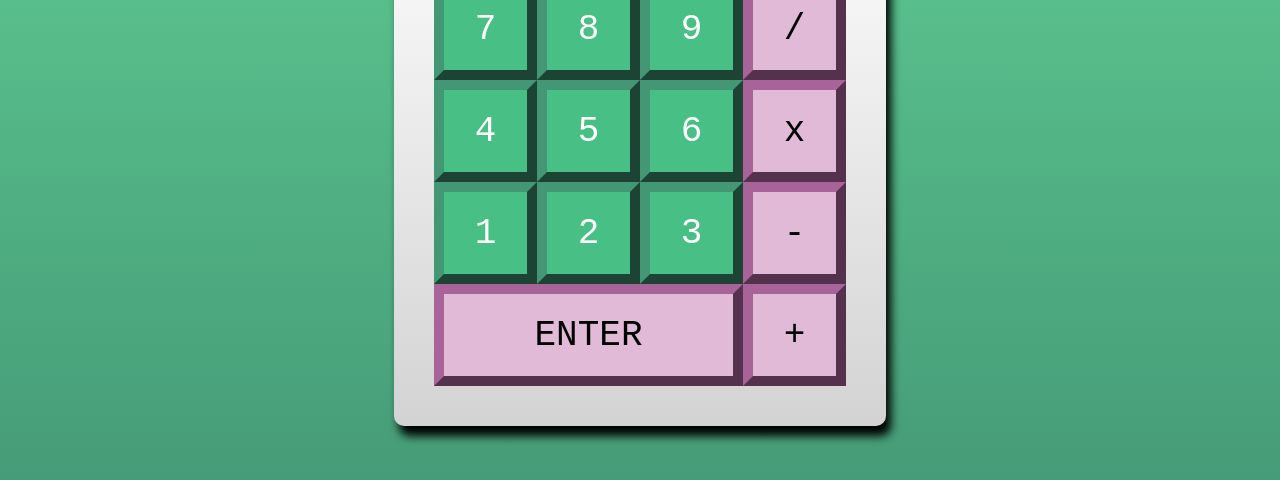
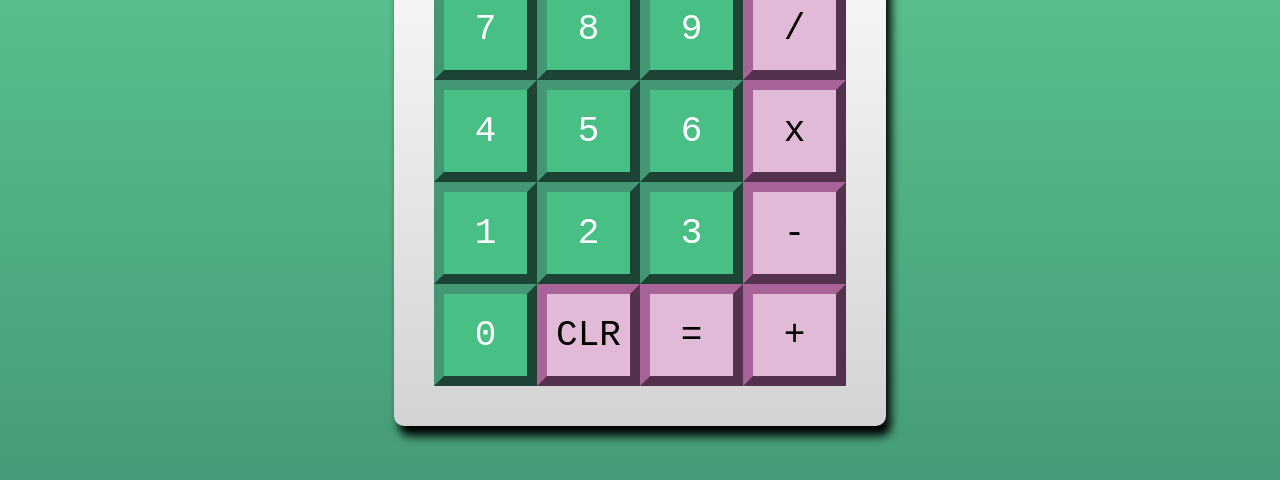
Before and after one commit to cheesyballer/odin-calc, a plain HTML site: page index.html in a window 1280 px wide. Shown: the part 254-734 px from the top of the page. Drawn offline with Linux system fonts and the light colour scheme.

Commit message:
feat: add calculation functionality and clear button

```diff
--- a/index.html
+++ b/index.html
@@ -11,7 +11,9 @@
         <div id="screen">ENTER NUMBER</div>
         <div id="buttons">
             <div class="row" id="row_1">
-                <button onclick='calculateIt()' class="op_but" id="enter">ENTER</button>
+                <button onclick='input("0")' class="num_but">0</button>
+                <button onclick='window.clear()' class="op_but">CLR</button>
+                <button onclick='calculateIt()' class="op_but">=</button>
                 <button onclick='input("add")' class="op_but">+</button>
             </div>
             <div class="row" id="row_2">
--- a/script.js
+++ b/script.js
@@ -5,6 +5,11 @@ let calcScreen = document.getElementById("screen");
 
 function input(ipt) {
     if(!(Number.isInteger(parseInt(ipt)))) {
+        if(num1 == "") {
+            displayValues("INPUT NUM FIRST");
+            return;
+        }
+
         switch(ipt) {
             case "add":
                 op = "+";
@@ -34,6 +39,54 @@ function input(ipt) {
     displayValues();
 }
 
-function displayValues() {
+function displayValues(command) {
+    if(command != null) {
+        calcScreen.textContent = command;
+        return;
+    }
+
     calcScreen.textContent = num1+op+num2;
 }
+
+function calculateIt() {
+    if(num1 === "") {
+        displayValues("INPUT 1ST NUM");
+        return;
+    }
+    if(op === "") {
+        displayValues("INPUT OPERATOR");
+        return;
+    }
+    if(num2 === "") {
+        displayValues("INPUT 2ND NUM");
+        return;
+    }
+
+    switch(op) {
+        case "+":
+            displayValues(parseInt(num1) + parseInt(num2));
+            break;
+        case "-":
+            displayValues(parseInt(num1) - parseInt(num2));
+            break;
+        case "x":
+            displayValues(parseInt(num1) * parseInt(num2));
+            break;
+        case "/":
+            displayValues(parseInt(num1) / parseInt(num2));
+            break;
+        default:
+            alert("Error: operator not selected, yet calculation function ran");
+    }
+
+    num1 = "";
+    num2 = "";
+    op = "";
+}
+
+function clear() {
+    num1 = "";
+    num2 = "";
+    op = "";
+    displayValues("");
+}
--- a/style.css
+++ b/style.css
@@ -73,7 +73,3 @@ button {
     background-color: #E0BAD7;
     border-color: #a86398;
 }
-
-#enter {
-    width: 75%;
-}
```
